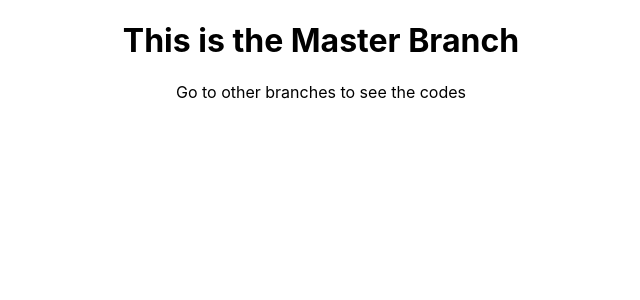
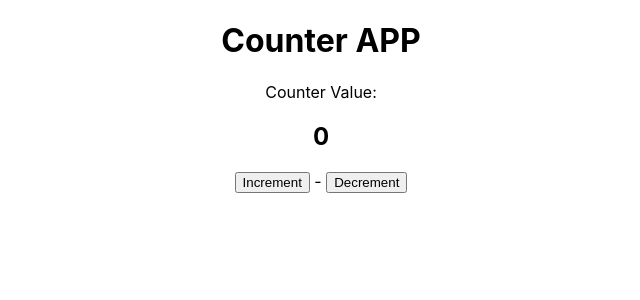
Before and after one commit to santhanakrishnanstark/react-redux-freecodecamp, a React (Create React App) app: page / in a window 1280 px wide. Shown: the top 300 px of the page, without its empty margins (319-959 px from the left). Built offline with nearby package versions, Linux system fonts and the light colour scheme.

Commit message:
simple react-redux counter app code

```diff
--- a/package.json
+++ b/package.json
@@ -8,7 +8,9 @@
     "@testing-library/user-event": "^13.5.0",
     "react": "^18.1.0",
     "react-dom": "^18.1.0",
+    "react-redux": "^8.0.2",
     "react-scripts": "5.0.1",
+    "redux": "^4.2.0",
     "web-vitals": "^2.1.4"
   },
   "scripts": {
--- a/src/App.js
+++ b/src/App.js
@@ -1,10 +1,25 @@
+import { useDispatch, useSelector } from 'react-redux';
+import { decreaseCounter, increaseCounter } from './actionCreators/counterActions';
 import './App.css';
 
 function App() {
+
+  const counter = useSelector(state => state.counterReducer.counter);
+  const dispatch = useDispatch();
+
+  const handleIncreaseCounter = () => {
+    dispatch(increaseCounter());
+  }
+
+  const handleDecreaseCounter = () => {
+    dispatch(decreaseCounter());
+  }
+
   return (
     <div className="App">
-      <h1>This is the Master Branch</h1>
-      <p>Go to other branches to see the codes</p>
+      <h1>Counter APP</h1>
+      <div>Counter Value: <h2>{counter}</h2></div>
+      <button onClick={handleIncreaseCounter}>Increment</button> - <button onClick={handleDecreaseCounter}>Decrement</button>
     </div>
   );
 }
--- /dev/null
+++ b/src/actionCreators/counterActions.js
@@ -0,0 +1,13 @@
+import { DECREMENT, INCREMENT } from "../actionTypes/counterActionTypes"
+
+export const increaseCounter = () => {
+    return {
+        type: INCREMENT
+    }
+}
+
+export const decreaseCounter = () => {
+    return {
+        type: DECREMENT
+    }
+}
--- /dev/null
+++ b/src/actionTypes/counterActionTypes.js
@@ -0,0 +1,2 @@
+export const INCREMENT = 'INCREMENT';
+export const DECREMENT = 'DECREMENT';
--- a/src/index.js
+++ b/src/index.js
@@ -3,12 +3,16 @@ import ReactDOM from 'react-dom/client';
 import './index.css';
 import App from './App';
 import reportWebVitals from './reportWebVitals';
+import { Provider } from 'react-redux';
+import store from './store';
 
 const root = ReactDOM.createRoot(document.getElementById('root'));
 root.render(
-  <React.StrictMode>
-    <App />
-  </React.StrictMode>
+  <Provider store={store}>
+    <React.StrictMode>
+      <App />
+    </React.StrictMode>
+  </Provider>
 );
 
 // If you want to start measuring performance in your app, pass a function
--- /dev/null
+++ b/src/reducers/counterReducer.js
@@ -0,0 +1,23 @@
+import { DECREMENT, INCREMENT } from "../actionTypes/counterActionTypes"
+
+const initialState = {
+    counter: 0
+}
+
+const counterReducer = (state = initialState, action) => {
+
+    switch(action.type) {
+        case INCREMENT:
+            return {
+                counter: state.counter + 1
+            }
+        case DECREMENT:
+            return {
+                counter: state.counter - 1
+            }
+        default:
+            return state
+    }
+}
+
+export default counterReducer;
--- /dev/null
+++ b/src/store/index.js
@@ -0,0 +1,10 @@
+import { combineReducers, createStore } from 'redux';
+import counterReducer from '../reducers/counterReducer';
+
+const rootReducer = combineReducers({
+    counterReducer
+})
+
+const store = createStore(rootReducer);
+
+export default store;
```
Also changed, not shown: 1 other file (tests, documents, lock files or other folders).
